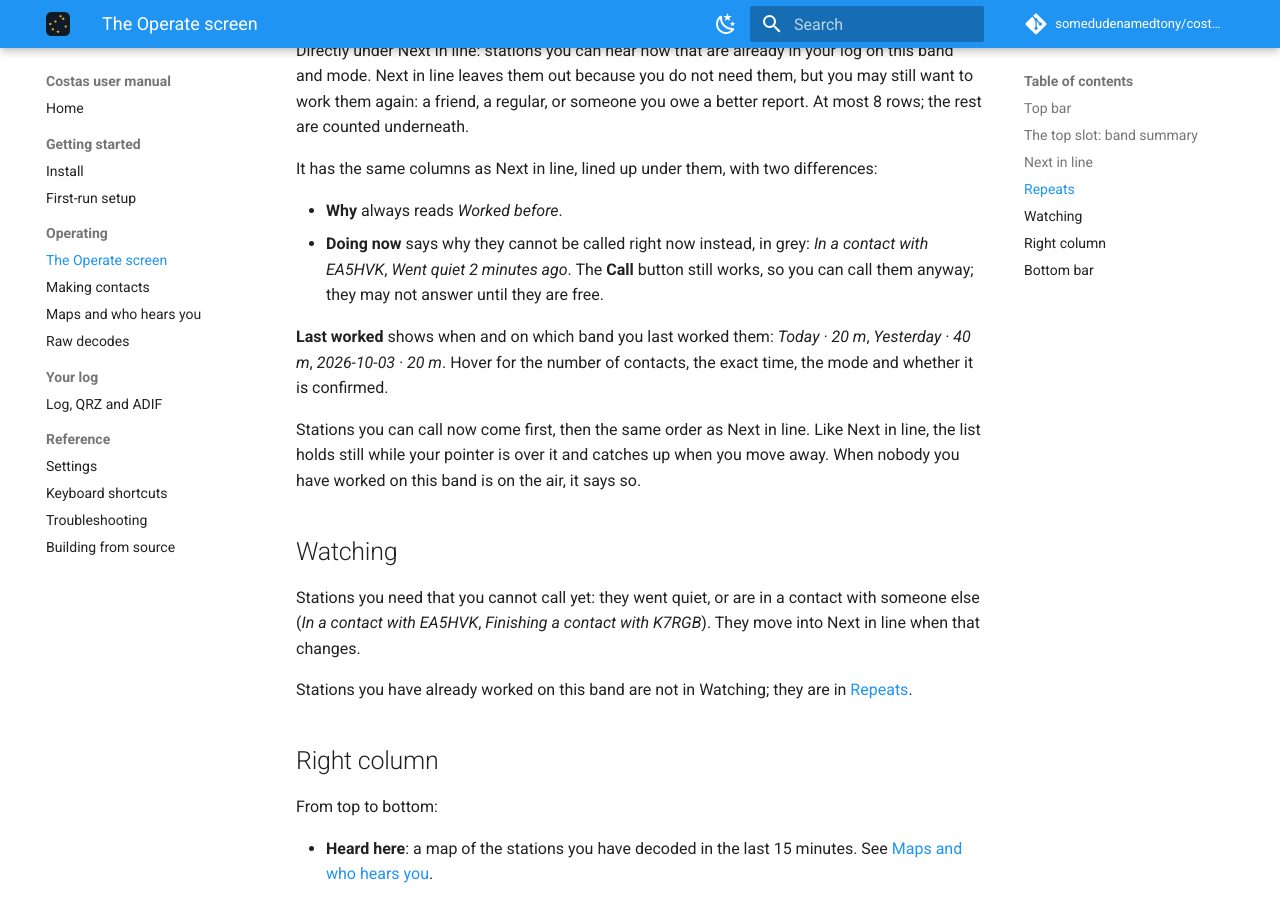
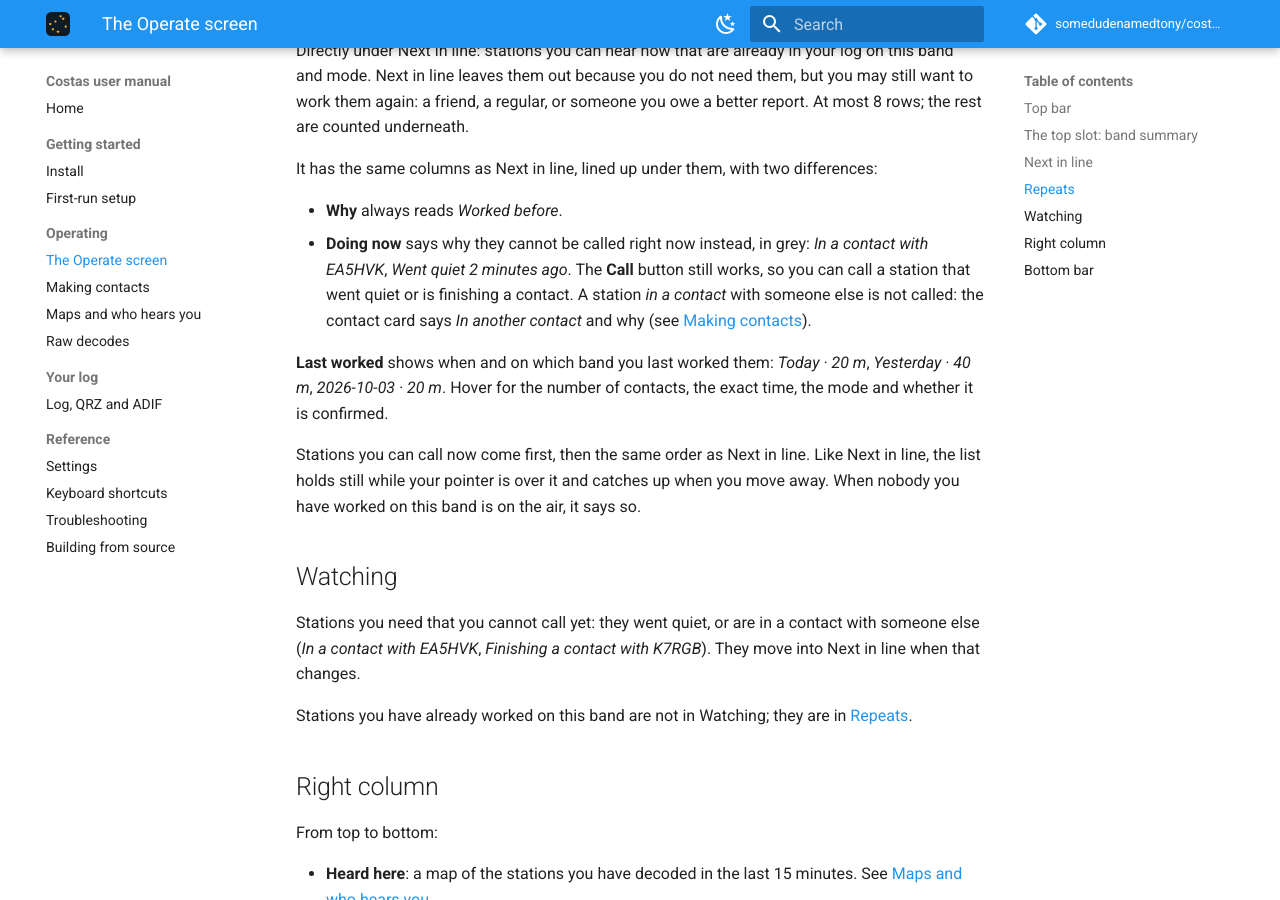
Before and after one commit to somedudenamedtony/costas, an MkDocs documentation site: the page built from manual/operate.md, in a window 1280 px wide and 900 px high, scrolled down 3717 px. Built offline with MkDocs 1.6.1 and Material for MkDocs 9.7.7, drawn with Linux system fonts in a browser that asks for light colours; comment, search, counter and statistics services are not loaded.

Commit message:
Say in the manual that a station in a contact is not called from Repeats
PR #34 kept the Repeats Call button enabled and the manual said a click
calls the station anyway. Calling a station that is in a contact with
someone else now ends at once with the reason on the contact card, so the
manual, spec and doc comment say so. Quiet and finishing stations are still
called.

Co-Authored-By: Claude Opus 5.5 <noreply@anthropic.com>
Claude-Session: https://claude.ai/code/session_01CzJDZL1rLsMdHPy7N98jP9

```diff
--- a/manual/operate.md
+++ b/manual/operate.md
@@ -91,8 +91,9 @@ It has the same columns as Next in line, lined up under them, with two differenc
 
 - **Why** always reads *Worked before*.
 - **Doing now** says why they cannot be called right now instead, in grey: *In a contact with EA5HVK*, *Went quiet
-  2 minutes ago*. The **Call** button still works, so you can call them anyway; they may not answer until they are
-  free.
+  2 minutes ago*. The **Call** button still works, so you can call a station that went quiet or is finishing a
+  contact. A station *in a contact* with someone else is not called: the contact card says *In another contact* and
+  why (see [Making contacts](contacts.md)).
 
 **Last worked** shows when and on which band you last worked them: *Today · 20 m*, *Yesterday · 40 m*,
 *2026-10-03 · 20 m*. Hover for the number of contacts, the exact time, the mode and whether it is confirmed.
```
Also changed, not shown: docs/02-ui-spec.md (+1 -1 lines), 1 other file.
